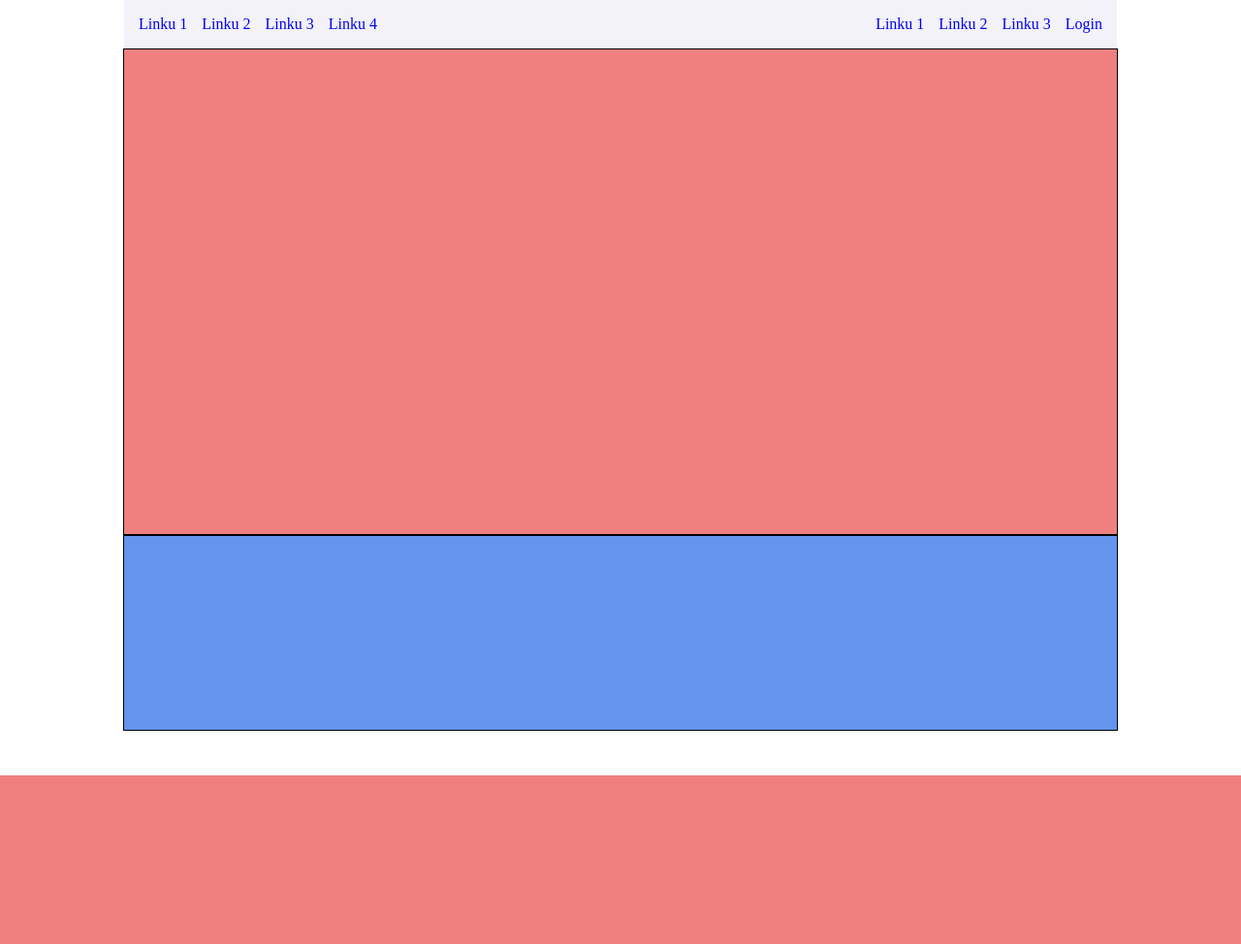
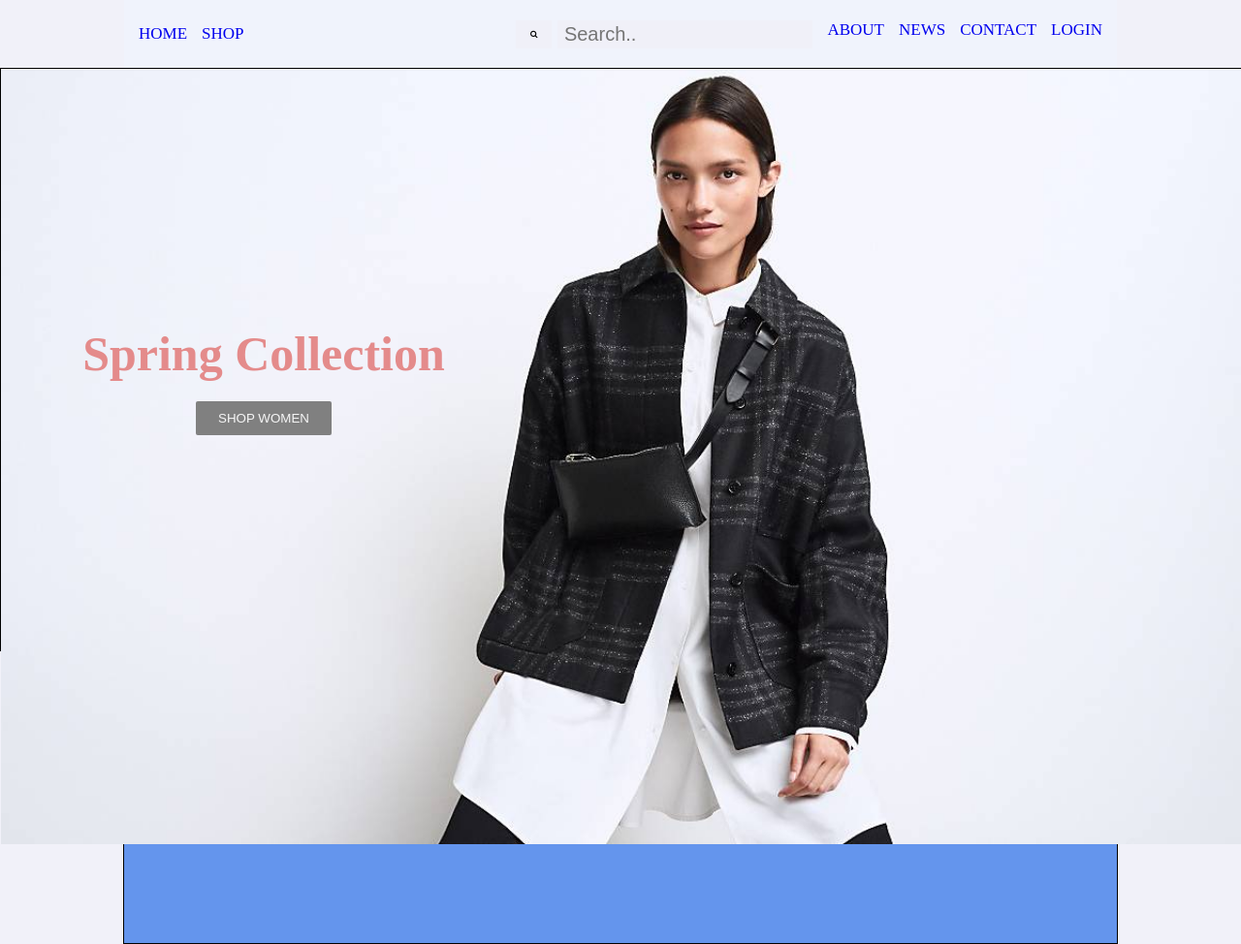
Before and after one commit to leonsh10/Clothing-Store, a PHP site: page / in a window 1280 px wide. Shown: the whole page at 97% size. Before the commit the page ends 800 px from the top, so only its background shows below. Run offline with PHP 8.4, Linux system fonts and the light colour scheme.

Commit message:
second commit

```diff
--- a/css/style.css
+++ b/css/style.css
@@ -2,14 +2,18 @@
     margin:0;
     padding:0;
 }
+body{
+    background-color:#f1f1f9;
+}
 #headerDjathtas{
-    width: 50%;
+    width: 70%;
     height:100%;
     display: flex;
     flex-direction: row;
     justify-content: flex-end;
     align-content: center;
     align-items: center;
+
 }
 #headdUL{
     display:flex;
@@ -19,14 +23,22 @@
 #headdUL li{
     list-style-type: none;
     margin-right: 15px;
+
 }
 #headerMajtas{
-    width: 50%;
+    width: 30%;
     height:100%;
     display: flex;
     align-content: center;
     align-items: center;
 }
+
+/* #headmUL li img{
+    width:150px;
+    height:50px;
+
+} */
+
 #headmUL{
     display:flex;
     flex-direction: row;
@@ -39,33 +51,117 @@
     text-decoration: none;
 }
 li a:hover{
-    border-bottom: 2px solid rgb(197, 176, 218);
-    color:rgb(63, 124, 148);
+    /* border-bottom: 2px solid rgb(197, 176, 218); */
+    color:rgba(63, 124, 148, 0.87);
 }
 header{
     display:flex;
+
     flex-direction: row;
     width:80%;
-    height:50px;
-    background-color: rgb(242, 242, 248);
+    height:70px;
+    background-color:#f0f3fc;
     margin:0 auto;
     font-family: 'Microsoft JhengHei Light';
+    font-size: 17px;
+
 }
 
 
 
-main{
-    width:80%;
-    height:500px;
+#mainDiv{
+    position: relative;
+    width:100%;
+    height:600px;
     border:1px solid black;
     margin:0 auto;
     background-color: lightcoral;
 }
 
+#mainImage{
+    position:relative;
+}
+
+#mainImage img {
+    width:100%;
+    height:100%;
+}
+
+#qender{
+    width:400px;
+    min-height:100px;
+    border:1px solid black;
+    display:flex;
+    flex-direction: column;
+    align-items: center;
+    margin:-550px 70px;
+}
+
+#head1{
+    font-size: 50px;
+}
+#qender *{
+    margin:10px;
+    color:rgb(228, 139, 139);
+}
+
+#butoni1 {
+    border-radius: 2px;
+    border:none;
+    width:140px;
+    background-color: grey;
+    font-family: Arial, Helvetica, sans-serif;
+    padding:10px 3px;
+    color:whitesmoke;
+}
+#butoni1:hover{
+    background-color:green;
+    cursor: pointer;
+
+}
+
+
 footer{
     width:80%;
-    height:200px;
+    height:300px;
     border:1px solid black;
     background-color: cornflowerblue;
     margin:0 auto;
 }
+
+
+
+form.example input[type=text] {
+    padding: 7px;
+    font-size: 20px;
+    float: right;
+    width: 67%;
+    height:15px;
+    background: #f0f0f8;
+    border:none;
+    color:	#475272;
+  }
+  form.example button {
+    float: left;
+    width: 10%;
+    margin-left:66px;
+    padding: 10px;
+    background:#f0f0f8;
+    color: black;
+    font-size: 8px;
+    border:none;
+    cursor: pointer;
+
+
+  }
+
+  /* form.example button:hover {
+    background: #0b7dda;
+  } */
+
+
+  form.example::after {
+    content: "";
+    clear: both;
+    display: table;
+  }
--- a/index.html
+++ b/index.html
@@ -9,24 +9,46 @@
         <header>
             <div id="headerMajtas">
                     <ul id="headmUL">
-                        <li><a href="#">Linku 1</a></li>
-                        <li><a href="#">Linku 2</a></li>
-                        <li><a href="#">Linku 3</a></li>
-                        <li><a href="#">Linku 4</a></li>
+                        <!-- <li><a href="index.html"><img src="images/logo.png"></a></li> -->
+                        <li><a href="#">HOME</a></li>
+                    <li><a href="#">SHOP</a></li>
+                    <!-- <li><form><select name="Shop">
+                        <option value="">Shop</option>
+                 ><option value="Meshkuj">Meshkuj</option>>
+                        <option value="Femra">Femra</option>
+                    </select></form></li> -->
+                    <!-- <li><a href="#">Linku 3</a></li> -->
+
                     </ul>
             </div>
 
             <div id="headerDjathtas">
                 <ul id="headdUL">
-                    <li><a href="#">Linku 1</a></li>
-                    <li><a href="#">Linku 2</a></li>
-                    <li><a href="#">Linku 3</a></li>
-                    <li><a href="#">Login</a></li>
+                      <li>
+                        <link rel="stylesheet" href="https://cdnjs.cloudflare.com/ajax/libs/font-awesome/4.7.0/css/font-awesome.min.css">
+                        <form class="example" action="action_page.php">
+                        <input type="text" placeholder="Search.." name="search">
+                        <button type="submit"><i class="fa fa-search"></i></button>
+                      </form>
+                    </li>
+                    <li><a href="#">ABOUT</a></li>
+                    <li><a href="#">NEWS</a></li>
+                    <li><a href="#">CONTACT</a></li>
+                    <li><a href="#">LOGIN</a></li>
                 </ul>
             </div>
         </header>
 
         <main>
+            <div id="mainDiv">
+                <div id="mainImage">
+                    <img src="mainImg.jfif">
+                        <div id="qender">
+                            <h1 id="head1">Spring Collection</h1>
+                            <button id ="butoni1" type="button">SHOP WOMEN</button>
+                        </div>
+                </div>
+            </div>
 
         </main>
 
```
Also changed, not shown: black1.png (added), blackFriday.jpg (added), images/logo.png (added), mainImg.jfif (added), 1 other file.
